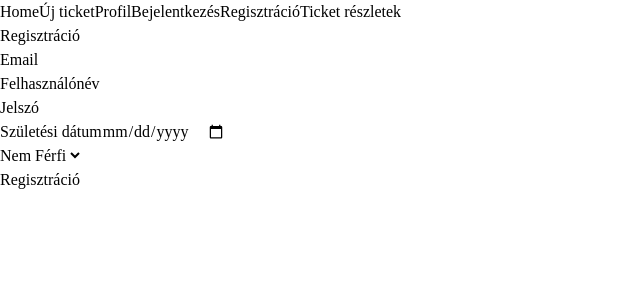
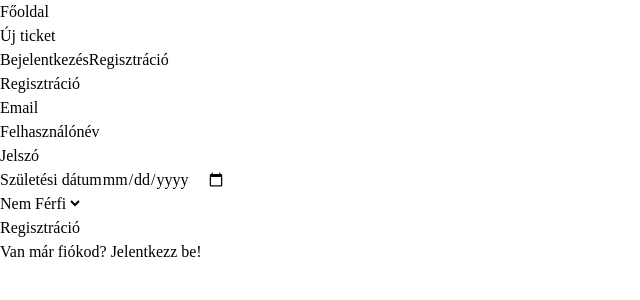
Before and after one commit to waszabi0224/mini-stackoverflow, a React (Vite) app in the folder frontend/: page /register in a window 1280 px wide. Shown: the top 300 px of the page, without its empty margins (0-640 px from the left). Built offline with nearby package versions, Linux system fonts and the light colour scheme; no server answers.

Commit message:
Nincs auth state, mivel sokkal macerásabb, plusz fájlokat és kódot igényel, ezért ():() feltételben adtam meg a be/ki lépett headert (Fixed #16)

```diff
--- a/frontend/src/App.jsx
+++ b/frontend/src/App.jsx
@@ -5,25 +5,18 @@ import TicketDetail from "./pages/TicketDetail.jsx";
 import NewTicket from "./pages/NewTicket.jsx";
 import Profile from "./pages/Profile.jsx";
 import Tickets from "./pages/Tickets.jsx";
+import Header from "./components/Header.jsx";
 
 function App() {
   return (
       <div className="App">
-        <nav className="flex gap-4 mb-6">
-          <Link to="/tickets">Home</Link>
-          <Link to="/new-ticket">Új ticket</Link>
-          <Link to="/profile">Profil</Link>
-          <Link to="/login">Bejelentkezés</Link>
-          <Link to="/register">Regisztráció</Link>
-          <Link to="/tickets/:id">Ticket részletek</Link>
-        </nav>
-
+        <Header />
           <Routes>
-          <Route path="/" element={<Navigate to="/tickets" replace />} />
             <Route path="/login" element={<Login />} />
             <Route path="/register" element={<Register />} />
             <Route path="/profile" element={<Profile />} />
             <Route path="/tickets" element={<Tickets />} />
+            <Route path="/" element={<Tickets />} />
             <Route path="/tickets/:id" element={<TicketDetail />} />
             <Route path="/new-ticket" element={<NewTicket />} />
           </Routes>
@@ -31,4 +24,4 @@ function App() {
   );
 }
 
-export default App
+export default App;
--- /dev/null
+++ b/frontend/src/components/Header.jsx
@@ -0,0 +1,48 @@
+import { useNavigate, Link } from "react-router-dom";
+import { getToken, removeToken } from "../utils/token.js";
+
+function Header() {
+    const navigate = useNavigate();
+    const token = getToken();
+
+    function Logout() {
+        const confirmation = confirm("Biztosan ki akarsz lépni?");
+        if(confirmation) {
+            removeToken();
+            navigate("/tickets");
+        }
+    }
+
+    return (
+        <header className="border-b bg-white">
+            <nav className="max-w-5xl mx-auto p-2 flex gap-4">
+                <Link to="/tickets">Főoldal</Link>
+                <div>
+                    {token ? (
+                        <>
+                        <Link to="/new-ticket">Új ticket</Link>
+                        </>
+                    ) : (
+                        <>
+                        <Link to="/login">Új ticket</Link>
+                        </>
+                    )}
+                </div>
+                <div className="ml-auto flex items-center gap-3">
+                    {token ? (
+                        <>
+                        <button onClick={Logout}>Kijelentkezés</button>
+                        </>
+                    ) : (
+                        <>
+                        <Link to="/login">Bejelentkezés</Link>
+                        <Link to="/register" >Regisztráció</Link>
+                        </>
+                    )}
+                </div>
+            </nav>
+        </header>
+    );
+}
+
+export default Header;
--- a/frontend/src/components/LoginForm.jsx
+++ b/frontend/src/components/LoginForm.jsx
@@ -1,5 +1,5 @@
 import { useState } from "react";
-import { useNavigate } from "react-router-dom";
+import { useNavigate, Link } from "react-router-dom";
 import { apiFetch } from "../api/client.js";
 import { setToken } from "../utils/token.js";
 
@@ -55,6 +55,11 @@ function LoginForm() {
             {error && <div className="text-red-600 text-sm">{error}</div>}
 
             <button className="w-full bg-black text-white rounded px-3 py-2 disabled:opacity-50" disabled={loading}>{loading ? "Feldolgozás..." : "Bejelentkezés"}</button>
+
+            <div className="text-sm text-center mt-4">
+                <span>Nincs még fiókod? </span>
+                <Link className="font-semibold underline" to="/register">Regisztrálj!</Link>
+            </div>
         </form>
     );
 }
--- a/frontend/src/components/RegisterForm.jsx
+++ b/frontend/src/components/RegisterForm.jsx
@@ -1,5 +1,5 @@
 import { useState } from "react";
-import { useNavigate } from "react-router-dom";
+import { useNavigate, Link } from "react-router-dom";
 import { apiFetch } from "../api/client.js";
 import { setToken } from "../utils/token.js";
 
@@ -85,6 +85,11 @@ function RegisterForm() {
             {error && <div className="text-red-600 text-sm">{error}</div>}
 
             <button className="w-full bg-black text-white rounded px-3 py-2 disabled:opacity-50" disabled={loading}>{loading ? "Feldolgozás..." : "Regisztráció"}</button>
+
+            <div className="text-sm text-center mt-4">
+                <span>Van már fiókod? </span>
+                <Link className="font-semibold underline" to="/login">Jelentkezz be!</Link>
+            </div>
         </form>
     );
 }
```
Lines whose indentation alone changed are shown as unchanged.
